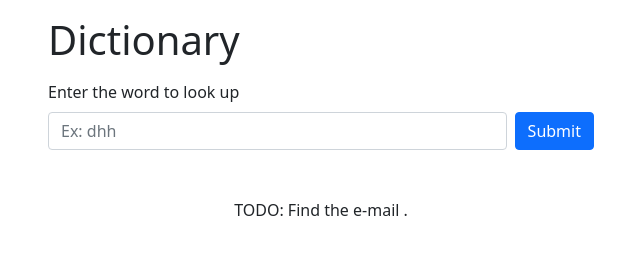
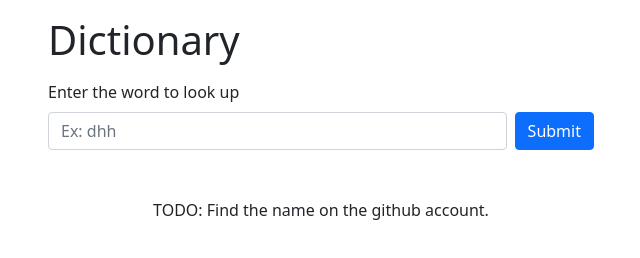
Before and after one commit to cvaldivia83/github_ajax, a plain HTML site: page index.html in a window 1280 px wide. Shown: the whole page, without its empty margins (319-959 px from the left). Drawn offline with nearby package versions, Linux system fonts and the light colour scheme.

Commit message:
readme.md

```diff
--- a/index.html
+++ b/index.html
@@ -29,7 +29,7 @@
       </div>
       <div class="row">
         <div class="col-12 justify-content-center">
-          <p class="text-center" id="">TODO: Find the e-mail .</p>
+          <p class="text-center" id="">TODO: Find the name on the github account.</p>
         </div>
       </div>
     </div>
```
Also changed, not shown: 1 other file.
